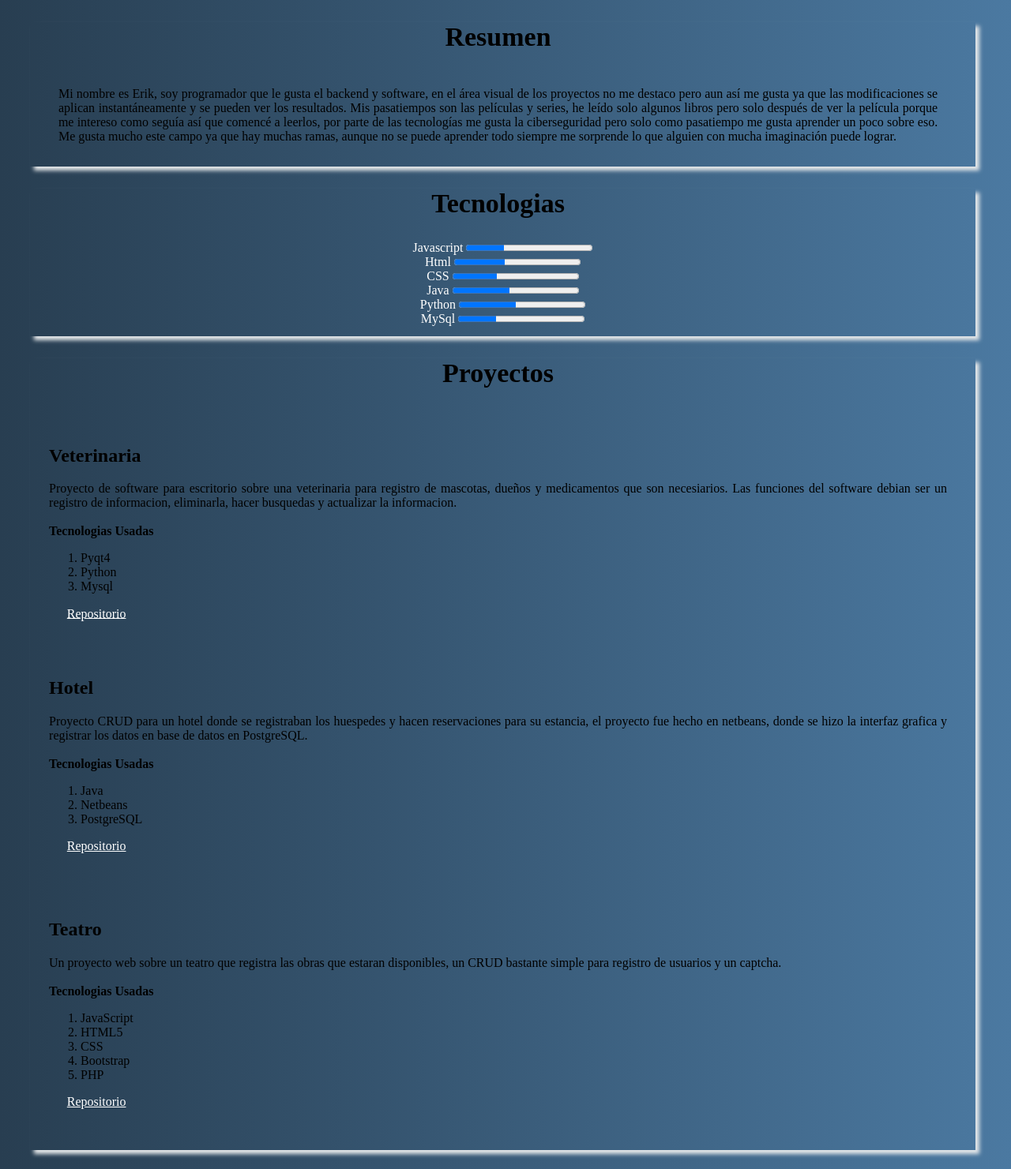
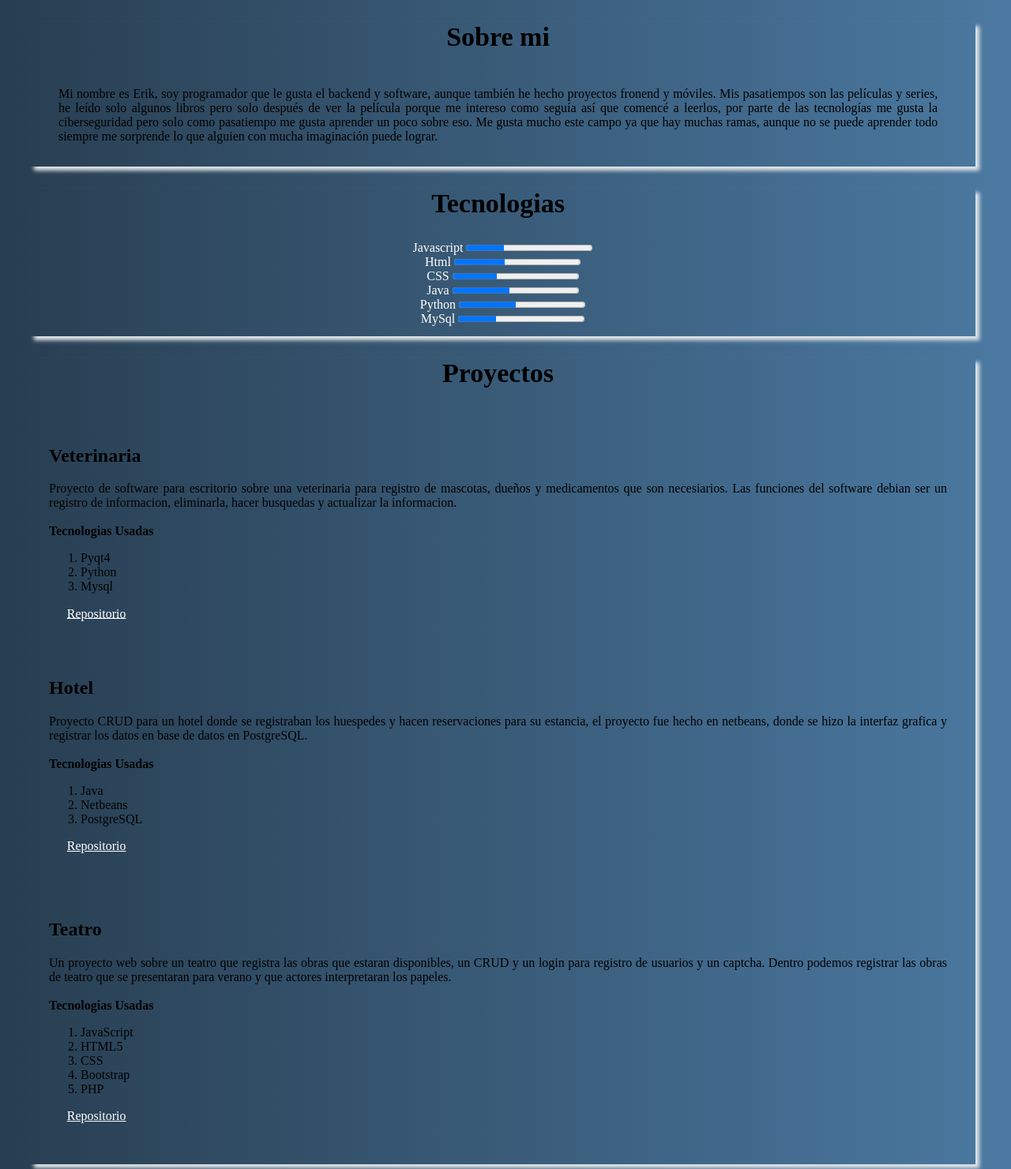
Before and after one commit to Erik-vdlt/port-erik.github.io, a plain HTML site: page index.html in a window 1280 px wide. Shown: the top 1481 px of the page at 79% size. Drawn offline with Linux system fonts and the light colour scheme; a web font is replaced by a local one.

Commit message:
cambios en descripciones

```diff
--- a/index.html
+++ b/index.html
@@ -10,12 +10,11 @@
 <body>
 
     <section class="intro">
-        <h1>Resumen</h1>
+        <h1>Sobre mi</h1>
         <div class="grid-container">
             <div class="grid-item descripcion">
                 <p>
-                    Mi nombre es Erik, soy programador que le gusta el backend y software, en el área visual de los proyectos no me destaco pero aun así
-                    me gusta ya que las modificaciones se aplican instantáneamente y se pueden ver los resultados. Mis pasatiempos son las películas y series,
+                    Mi nombre es Erik, soy programador que le gusta el backend y software, aunque también he hecho proyectos fronend y móviles. Mis pasatiempos son las películas y series,
                     he leído solo algunos libros pero solo después de ver la película porque me intereso como seguía así que comencé a leerlos, por parte de
                     las tecnologías me gusta la ciberseguridad pero solo como pasatiempo me gusta aprender un poco sobre eso. Me gusta mucho este campo ya que
                     hay muchas ramas, aunque no se puede aprender todo siempre me sorprende lo que alguien con mucha imaginación puede lograr.
@@ -79,8 +78,9 @@
         <div class="teatro">
             <h2>Teatro</h2>
             <p>
-                Un proyecto web sobre un teatro que registra las obras que estaran disponibles, un CRUD bastante simple
-                para registro de usuarios y un captcha.
+                Un proyecto web sobre un teatro que registra las obras que estaran disponibles, un CRUD y un login
+                para registro de usuarios y un captcha. Dentro podemos registrar las obras de teatro que se presentaran
+                para verano y que actores interpretaran los papeles.
                 <br><br>
                 <b>Tecnologias Usadas</b>
                 <br>
```
